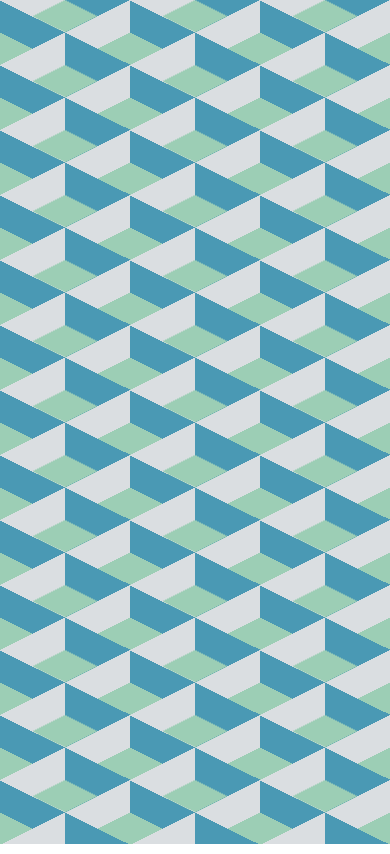
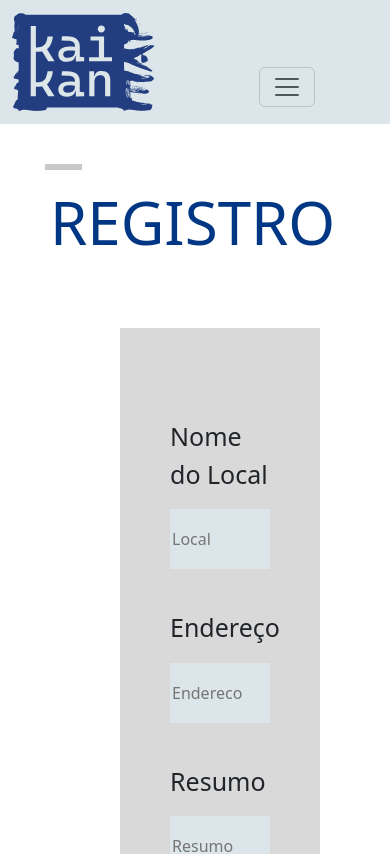
Before and after one commit to VitorToku/KaikanMap, a React (Create React App) app in the folder kaikanmap/: page /registro in a window 390 px wide. Before the commit this address had no page. Shown: the top 854 px of the page. Built offline with nearby package versions, Linux system fonts and the light colour scheme.

Commit message:
pagina registro add
pagina de login responsiva sem a parte da imagem

```diff
--- a/kaikanmap/src/App.js
+++ b/kaikanmap/src/App.js
@@ -8,6 +8,7 @@ import Equipe from './pages/equipe';
 import ListaKaikan from './pages/lista';
 import Evento from './pages/evento'
 import './style.css';
+import RegistroK from './pages/registro';
 
 
 
@@ -21,6 +22,7 @@ function App() {
       <Route path='listakaikan' element={<ListaKaikan/>} />
       <Route path='calendario' element={<Calendario/>} />
       <Route path='evento' element={<Evento/>} />
+      <Route path ='registro' element = {<RegistroK/>} />
 
     </Routes>
   );
--- a/kaikanmap/src/components/Header/index.js
+++ b/kaikanmap/src/components/Header/index.js
@@ -95,7 +95,7 @@ function Header() {
               </li>
             </ul>
             <Botao>LOGIN</Botao>
-            <Botao>REGISTRE-SE</Botao>
+            <Link to = "/registro"><Botao>REGISTRE-SE</Botao> </Link>
           </div>
         </div>
       </nav>
--- /dev/null
+++ b/kaikanmap/src/components/registro/estilo.css
@@ -0,0 +1,109 @@
+body{
+    min-width: 360px;
+}
+
+
+.contan{
+    padding-left: 20px;
+}
+
+
+.components{
+    background-color: #D9D9D9;
+    width: 1283px;
+    height: 1009px;
+    padding: 50px;
+    margin-bottom: 200px;
+    margin-top: 70px;
+    margin-left: 100px;
+    margin-right: px;
+
+}
+
+
+
+h1{
+    color: #003785;
+    font-size: 60px;
+    margin-left: 30px;
+
+}
+
+
+p{
+    font-size: 25px;
+    font-weight: 500;
+}
+
+input{
+    width: 100%;
+    height: 60px;
+    background-color: #DCE6EA;
+    border: none;
+}
+
+.name, .endereco, .Resumo, .Texto{
+    margin-top: 40px;
+}
+
+textarea{
+    width: 100%;
+    height: 100px;
+    background-color: #DCE6EA;
+    border: none;
+}
+
+
+#hrzaoo{
+    margin-top: 40px;
+    width: 10%;
+    border: 3px solid;
+    margin-left: 25px;
+
+}
+
+
+button{
+    margin-top: 50px;
+   padding: 25px 50px;
+   border: none;
+   margin-right: 25px;
+
+   background-color: #003785;
+   color: white;
+
+}
+
+
+
+@media(max-width:1510px){
+ .components{
+    width: 900px;
+    height: auto;
+ }
+
+}
+@media(max-width:1000px)
+{
+     .components{
+        width: 400px;
+        height: auto;
+     }
+
+
+}
+
+@media(max-width:600px)
+{
+    .components{
+        width: 200px;
+        height: auto;
+    }
+
+    button{
+        scale: (0.4);
+        position: relative;
+        right: 38px;
+        margin-left: 1px;
+    }
+}
--- /dev/null
+++ b/kaikanmap/src/components/registro/index.js
@@ -0,0 +1,42 @@
+import { Button } from 'bootstrap';
+import 'bootstrap/dist/css/bootstrap.min.css';
+import style from '../registro/estilo.css'
+
+
+function Registro() {
+    return (
+        <div class="contan">
+            <hr id="hrzaoo" />
+            <h1>REGISTRO</h1>
+
+            <div class="components">
+                <div class="name">
+                    <p>Nome do Local</p>
+                    <input type="text" placeholder="Local" required />
+                </div>
+                <div class="endereco">
+                    <p>Endereço</p>
+                    <input type="text" placeholder="Endereco" required />
+                </div>
+                <div class="Resumo">
+                    <p>Resumo</p>
+                    <input type="text" placeholder="Resumo" required />
+                </div>
+                <div class="Texto">
+                    <p>Corpo de texto</p>
+                    <textarea type="text" placeholder="Texto" required />
+                </div>
+
+
+                    <button>ENVIAR</button>
+
+
+
+            </div>
+
+        </div>
+
+    )
+}
+
+export default Registro;
--- /dev/null
+++ b/kaikanmap/src/pages/registro/index.js
@@ -0,0 +1,20 @@
+import Header from '../../components/Header'
+import Footer from '../../components/Footer'
+import Registro from '../../components/registro'
+
+function RegistroK(){
+
+    return(
+       <>
+       <Header/>
+       <Registro/>
+       <Footer/>
+
+       </>
+
+    )
+
+
+}
+
+export default RegistroK;
```
